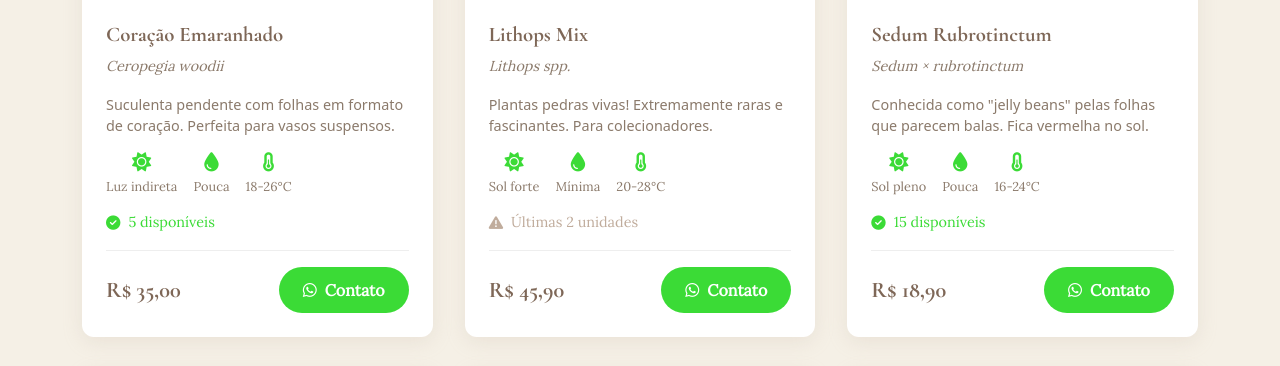
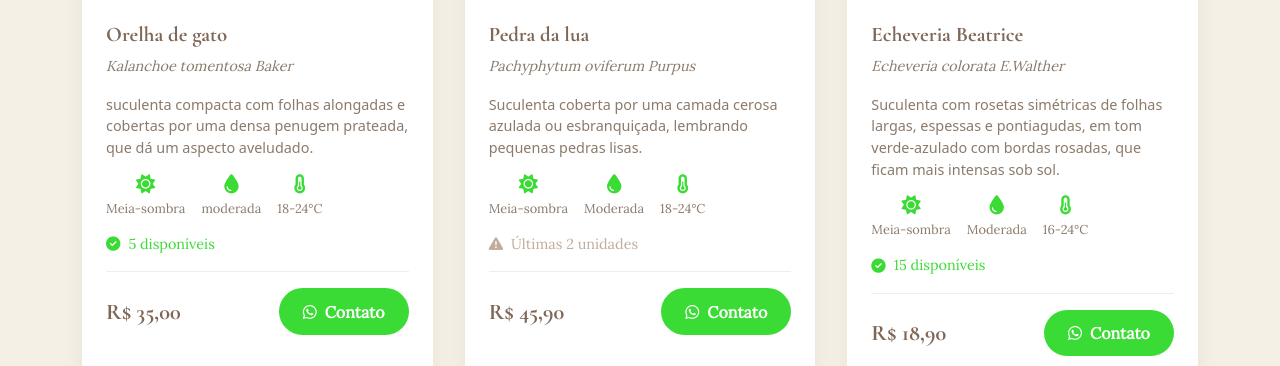
Before and after one commit to Joseph-0505/Site, a PHP site: page /index.php?param=plantas/suculentas in a window 1280 px wide. Shown: the part 1057-1423 px from the top of the page. Run offline with PHP 8.4, Linux system fonts and the light colour scheme.

Commit message:
Adicionando suculentas e imagens

```diff
--- a/dados-suculentas.php
+++ b/dados-suculentas.php
@@ -41,13 +41,13 @@ $suculentas = [
     ],
     [
         'id' => 3,
-        'name' => 'Haworthia Zebra',
-        'scientific' => 'Haworthiopsis fasciata',
+        'name' => 'Black Prince',
+        'scientific' => 'Echeveria affinis E.Walther',
         'price' => 28.90,
         'stock' => 3,
-        'image' => 'images/haworthia-zebra.jpg',
+        'image' => 'imagens/suculenta8.png',
         'whatsapp' => '5544998014519',
-        'description' => 'Linda suculenta com listras brancas que lembram uma zebra. Perfeita para ambientes internos.',
+        'description' => 'Seu visual escuro e brilhante a torna muito ornamental. Produz flores vermelhas contrastantes no outono/inverno..',
         'care' => [
             'light' => 'Sombra',
             'water' => 'Pouca',
@@ -56,58 +56,58 @@ $suculentas = [
     ],
     [
         'id' => 4,
-        'name' => 'Coração Emaranhado',
-        'scientific' => 'Ceropegia woodii',
+        'name' => 'Orelha de gato',
+        'scientific' => 'Kalanchoe tomentosa Baker ',
         'price' => 35.00,
         'stock' => 5,
-        'image' => 'images/coracao-emaranhado.jpg',
+        'image' => 'imagens/suculenta9.png',
         'whatsapp' => '5544998014519',
-        'description' => 'Suculenta pendente com folhas em formato de coração. Perfeita para vasos suspensos.',
+        'description' => 'suculenta compacta com folhas alongadas e cobertas por uma densa penugem prateada, que dá um aspecto aveludado.',
         'care' => [
-            'light' => 'Luz indireta',
-            'water' => 'Pouca',
-            'temp' => '18-26°C'
+            'light' => 'Meia-sombra',
+            'water' => 'moderada',
+            'temp' => '18-24°C'
         ],
     ],
     [
         'id' => 5,
-        'name' => 'Lithops Mix',
-        'scientific' => 'Lithops spp.',
+        'name' => 'Pedra da lua',
+        'scientific' => 'Pachyphytum oviferum Purpus',
         'price' => 45.90,
         'stock' => 2,
-        'image' => 'images/lithops-mix.jpg',
+        'image' => 'imagens/suculenta10.png',
         'whatsapp' => '5544998014519',
-        'description' => 'Plantas pedras vivas! Extremamente raras e fascinantes. Para colecionadores.',
+        'description' => 'Suculenta coberta por uma camada cerosa azulada ou esbranquiçada, lembrando pequenas pedras lisas.',
         'care' => [
-            'light' => 'Sol forte',
-            'water' => 'Mínima',
-            'temp' => '20-28°C'
+            'light' => 'Meia-sombra',
+            'water' => 'Moderada',
+            'temp' => '18-24°C'
         ],
     ],
     [
         'id' => 6,
-        'name' => 'Sedum Rubrotinctum',
-        'scientific' => 'Sedum × rubrotinctum',
+        'name' => 'Echeveria Beatrice',
+        'scientific' => 'Echeveria colorata E.Walther',
         'price' => 18.90,
         'stock' => 15,
-        'image' => 'images/sedum-rubrotinctum.jpg',
+        'image' => 'imagens/suculenta11.png',
         'whatsapp' => '5544998014519',
-        'description' => 'Conhecida como "jelly beans" pelas folhas que parecem balas. Fica vermelha no sol.',
+        'description' => 'Suculenta com rosetas simétricas de folhas largas, espessas e pontiagudas, em tom verde-azulado com bordas rosadas, que ficam mais intensas sob sol.',
         'care' => [
-            'light' => 'Sol pleno',
-            'water' => 'Pouca',
+            'light' => 'Meia-sombra',
+            'water' => 'Moderada',
             'temp' => '16-24°C'
         ],
     ],
     [
         'id' => 7,
-        'name' => 'Rhipsalis Baccifera',
-        'scientific' => 'Rhipsalis baccifera',
+        'name' => 'Língua de gato',
+        'scientific' => 'Delosperma echinatum (Lam.) Schwantes',
         'price' => 32.50,
         'stock' => 0,
-        'image' => 'images/rhipsalis-baccifera.jpg',
+        'image' => 'imagens/suculenta12.png',
         'whatsapp' => '5544998014519',
-        'description' => 'Cacto pendente sem espinhos. Nativa do Brasil, perfeita para ambientes sombreados.',
+        'description' => 'Suculenta com ramos eretos e folhas cilíndricas cobertas por pequenas cerdas translúcidas, que lembram espinhos suaves.',
         'care' => [
             'light' => 'Sombra',
             'water' => 'Moderada',
@@ -120,7 +120,7 @@ $suculentas = [
         'scientific' => 'Echeveria \'Black Prince\'',
         'price' => 38.90,
         'stock' => 4,
-        'image' => 'images/echeveria-black-prince.jpg',
+        'image' => 'imagens/suculenta13.png',
         'whatsapp' => '5544998014519',
         'description' => 'Echeveria de cor escura quase preta. Muito elegante e rara.',
         'care' => [
```
Also changed, not shown: imagens/suculenta10.png (added), imagens/suculenta11.png (added), imagens/suculenta12.png (added), imagens/suculenta13.png (added), imagens/suculenta8.png (added), imagens/suculenta9.png (added).
